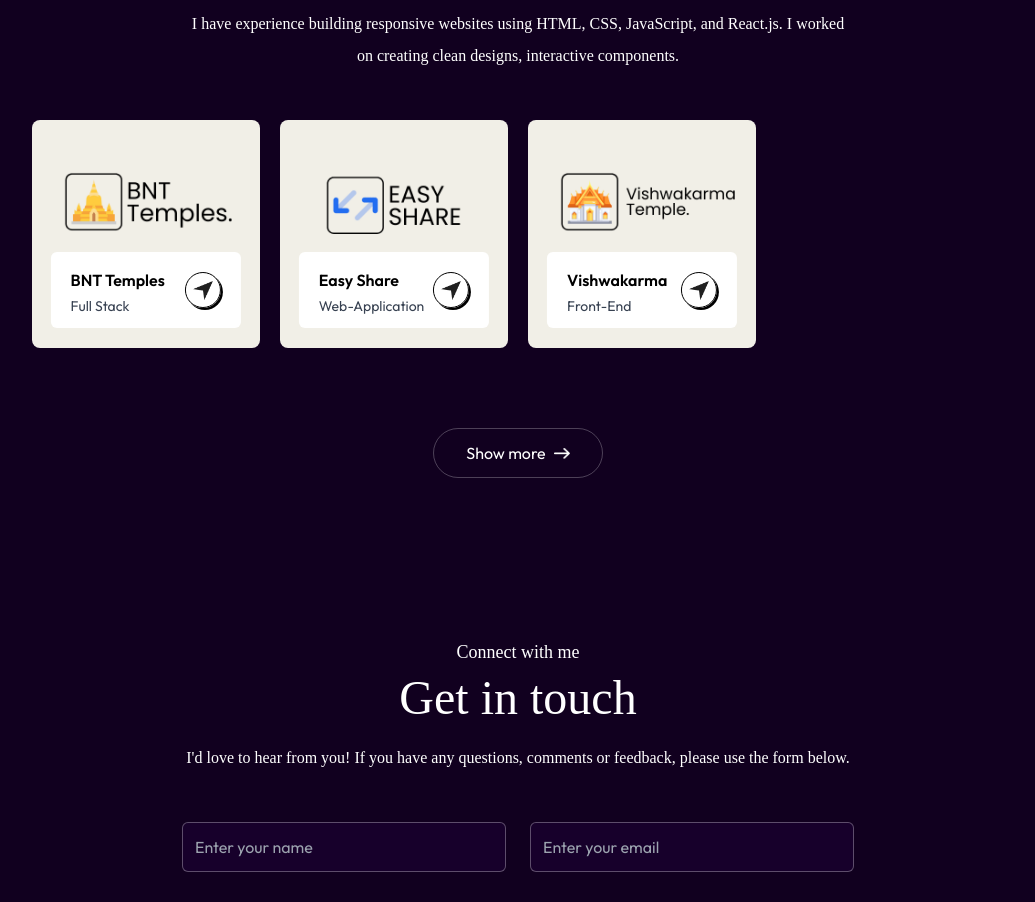
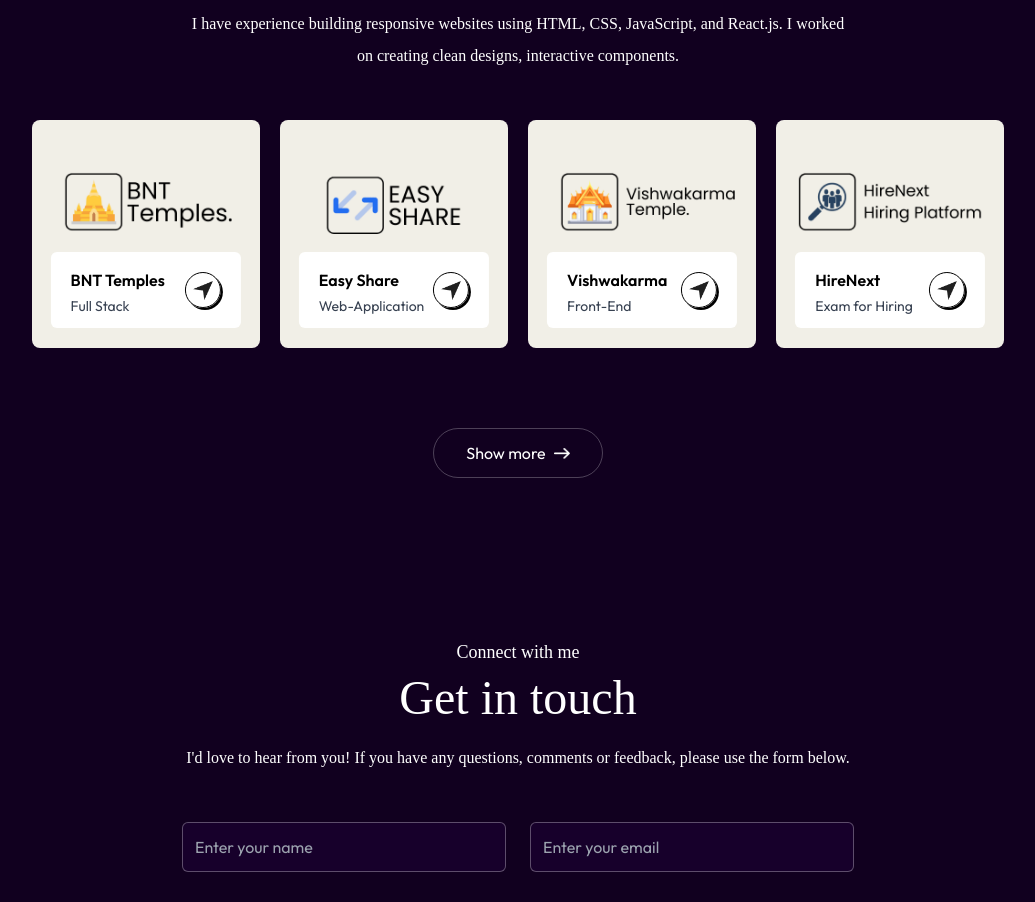
Before and after one commit to Mohan-Badiger/Portfolio, a React (Vite) app: page / in a window 1280 px wide. Shown: the part 1740-2642 px from the top of the page, without its empty margins (122-1157 px from the left). Built offline with nearby package versions, Linux system fonts and the light colour scheme; a web font is replaced by a local one.

Commit message:
Update Work component to include new project link and remove placeholder entry

```diff
--- a/src/components/About.jsx
+++ b/src/components/About.jsx
@@ -39,8 +39,6 @@ export default function About() {
             <div className="flex w-full flex-col lg:flex-row items-center gap-20 my-20">
                 <div className="max-w-max mx-auto relative">
                     <img src='./assets/user_image.jpg' alt="" className="w-64 sm:w-80 rounded-3xl max-w-none" />
-
-
                 </div>
                 <div className="flex-1">
                     <p className="mb-10 max-w-2xl font-Ovo">I am a passionate Frontend Developer with knowledge of HTML, CSS, JavaScript, and React.js. I enjoy building responsive websites and user-friendly interfaces. As a fresher, I am eager to learn, grow my skills, and contribute to real-world web development projects.</p>
--- a/src/components/Work.jsx
+++ b/src/components/Work.jsx
@@ -18,12 +18,12 @@ export default function Work() {
             description: 'Front-End',
             link: 'https://vishwakarma-temple-website.vercel.app',
         },
-        // {
-        //     name: 'UI/UX designing',
-        //     icon: './assets/work-4.png',
-        //     description: 'Coming soon..',
-        //     link: '',
-        // }
+        {
+            name: 'HireNext',
+            icon: './assets/work-4.png',
+            description: 'Exam for Hiring',
+            link: 'https://hirenext-frontend-mohan.vercel.app',
+        }
     ];
     return (
         <div id="work" className="w-full px-[16%] sm:px-[12%] py-10 scroll-mt-20">
```
Also changed, not shown: public/assets/work-4.png.
